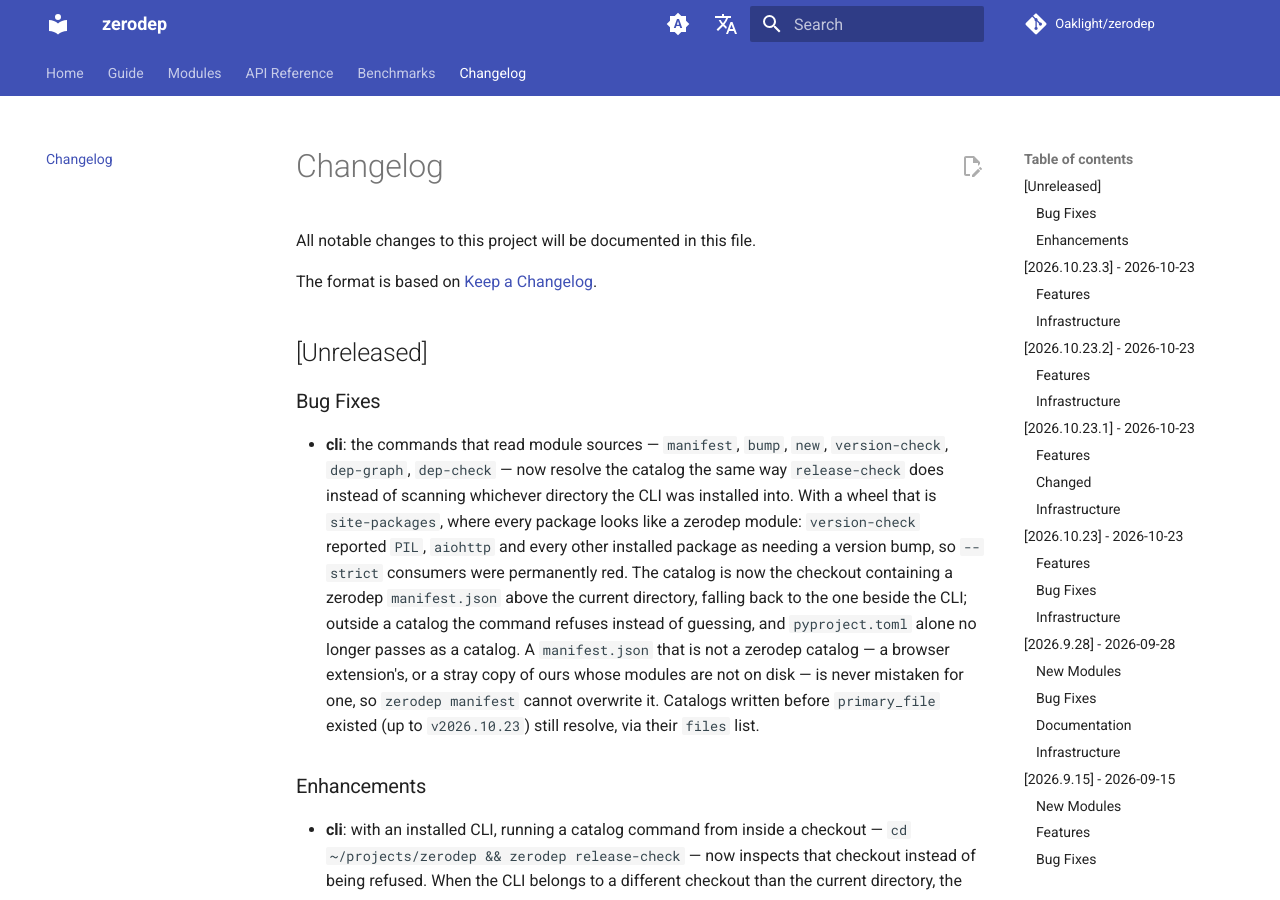
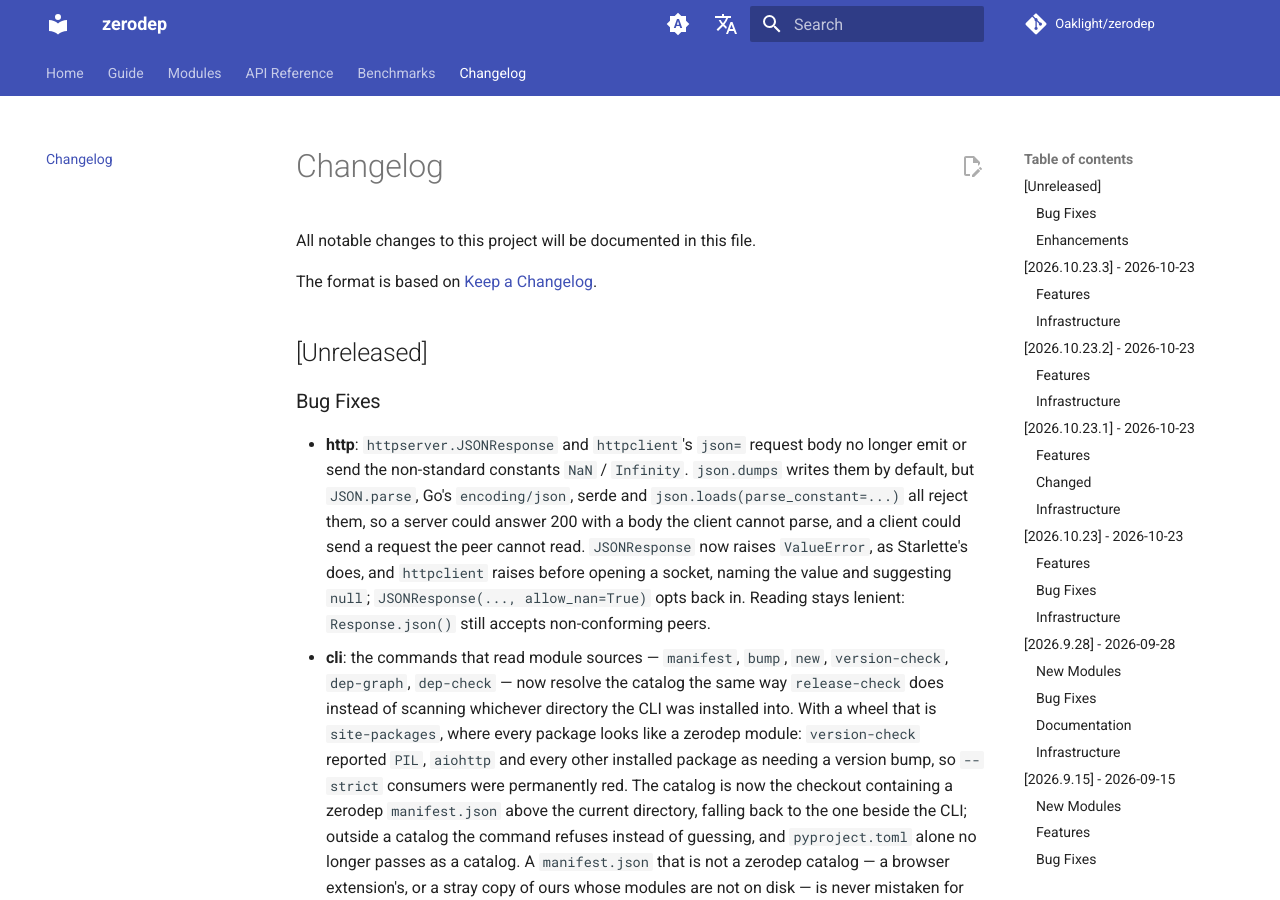
Before and after one commit to Oaklight/zerodep, an MkDocs documentation site: the page built from docs/changelog.md, in a window 1280 px wide and 900 px high. Built offline with MkDocs 1.6.1 and Material for MkDocs 9.7.7, drawn with Linux system fonts in a browser that asks for light colours; comment, search, counter and statistics services are not loaded.

Commit message:
docs(changelog): refuse non-finite floats in JSON bodies

```diff
--- a/docs/changelog.md
+++ b/docs/changelog.md
@@ -8,6 +8,7 @@ The format is based on [Keep a Changelog](https://keepachangelog.com/en/1.1.0/).
 
 ### Bug Fixes
 
+- **http**: `httpserver.JSONResponse` and `httpclient`'s `json=` request body no longer emit or send the non-standard constants `NaN` / `Infinity`. `json.dumps` writes them by default, but `JSON.parse`, Go's `encoding/json`, serde and `json.loads(parse_constant=...)` all reject them, so a server could answer 200 with a body the client cannot parse, and a client could send a request the peer cannot read. `JSONResponse` now raises `ValueError`, as Starlette's does, and `httpclient` raises before opening a socket, naming the value and suggesting `null`; `JSONResponse(..., allow_nan=True)` opts back in. Reading stays lenient: `Response.json()` still accepts non-conforming peers.
 - **cli**: the commands that read module sources — `manifest`, `bump`, `new`, `version-check`, `dep-graph`, `dep-check` — now resolve the catalog the same way `release-check` does instead of scanning whichever directory the CLI was installed into. With a wheel that is `site-packages`, where every package looks like a zerodep module: `version-check` reported `PIL`, `aiohttp` and every other installed package as needing a version bump, so `--strict` consumers were permanently red. The catalog is now the checkout containing a zerodep `manifest.json` above the current directory, falling back to the one beside the CLI; outside a catalog the command refuses instead of guessing, and `pyproject.toml` alone no longer passes as a catalog. A `manifest.json` that is not a zerodep catalog — a browser extension's, or a stray copy of ours whose modules are not on disk — is never mistaken for one, so `zerodep manifest` cannot overwrite it. Catalogs written before `primary_file` existed (up to `v2026.10.23`) still resolve, via their `files` list.
 
 ### Enhancements
```
